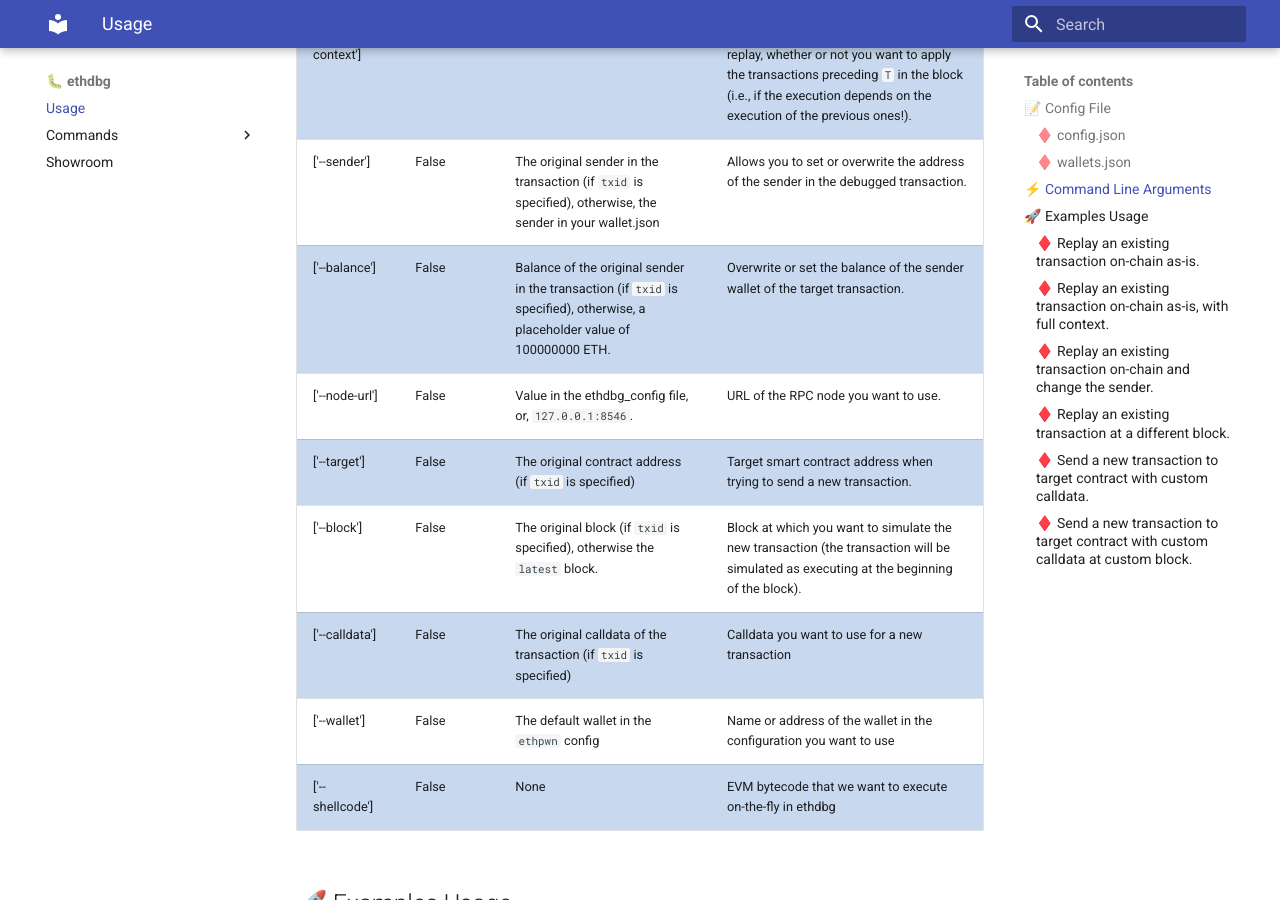
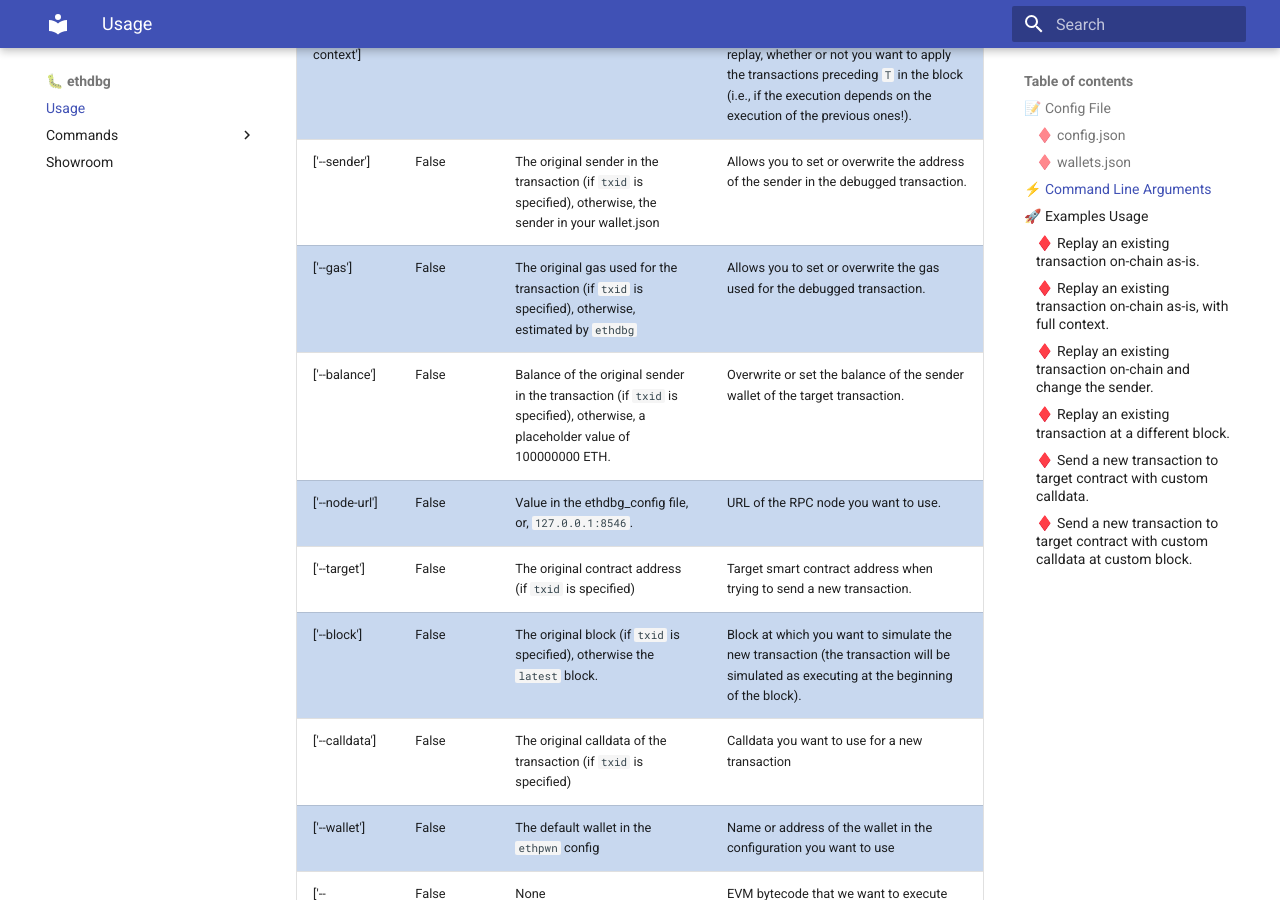
Before and after one commit to ethpwn/ethpwn, an MkDocs documentation site: the page built from docs/docs/ethdbg/usage.md, in a window 1280 px wide and 900 px high, scrolled down 3280 px. Built offline with MkDocs 1.6.1 and Material for MkDocs 9.7.7, drawn with Linux system fonts in a browser that asks for light colours.

Commit message:
added --gas doc
Signed-off-by: degrigis <degrigis@ucsb.edu>

```diff
--- a/docs/docs/ethdbg/usage.md
+++ b/docs/docs/ethdbg/usage.md
@@ -132,6 +132,7 @@ tr:nth-child(even) {
 | ['--txid']         | False    | None    | Instantiate ethdbg to replay an existing transaction. |
 | ['--full-context'] | False    | False   | Given a transaction `T` that you want to replay, whether or not you want to apply the transactions preceding `T` in the block (i.e., if the execution depends on the execution of the previous ones!). |
 | ['--sender']       | False    | The original sender in the transaction (if `txid` is specified), otherwise, the sender in your wallet.json | Allows you to set or overwrite the address of the sender in the debugged transaction. |
+| ['--gas']       | False    | The original gas used for  the transaction (if `txid` is specified), otherwise, estimated by `ethdbg` | Allows you to set or overwrite the gas used for the debugged transaction. |
 | ['--balance']      | False    | Balance of the original sender in the transaction (if `txid` is specified), otherwise, a placeholder value of 100000000 ETH. | Overwrite or set the balance of the sender wallet of the target transaction. |
 | ['--node-url']     | False    | Value in the ethdbg_config file, or, `127.0.0.1:8546`. | URL of the RPC node you want to use. |
 | ['--target']       | False    | The original contract address (if `txid` is specified) | Target smart contract address when trying to send a new transaction. |
```
